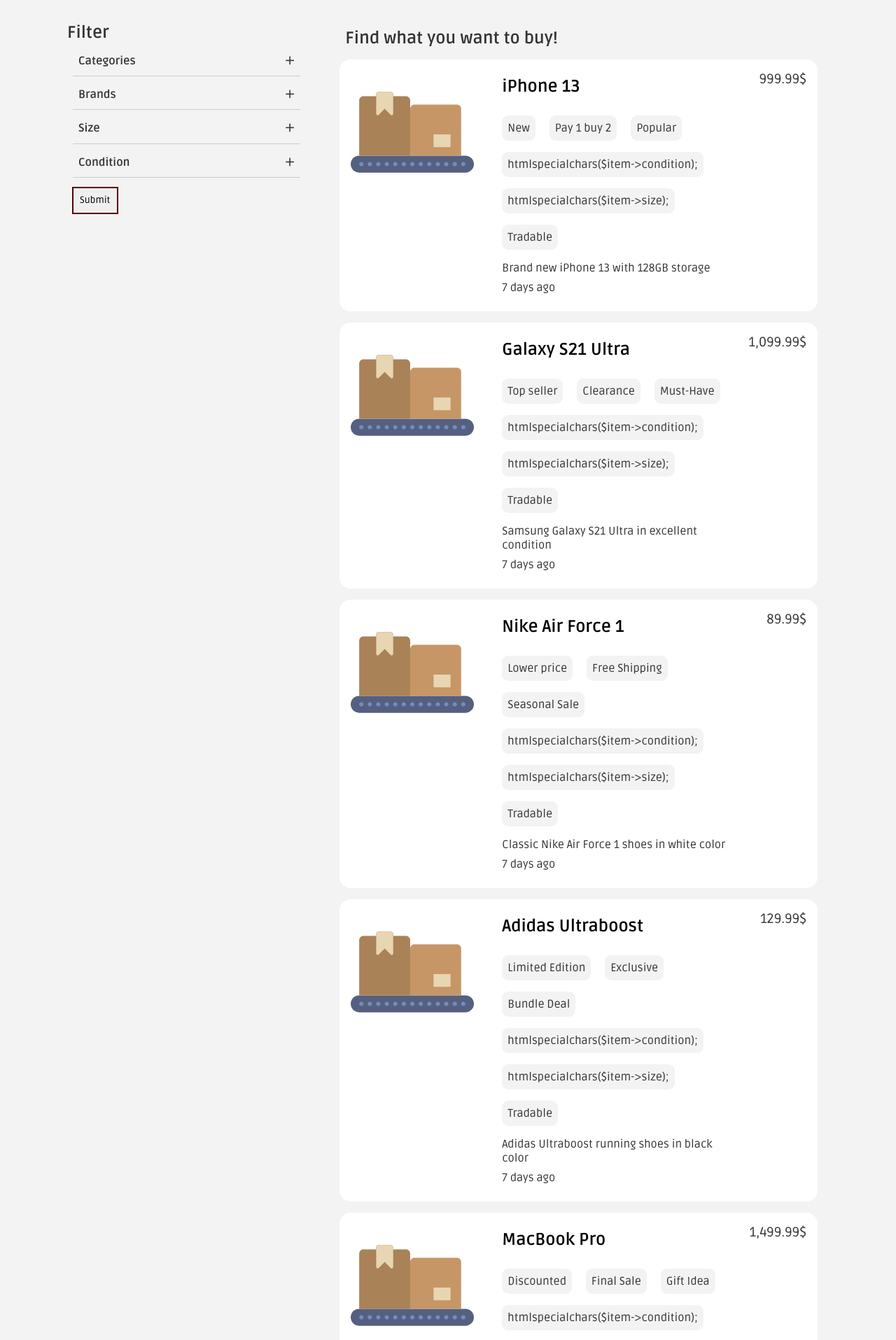
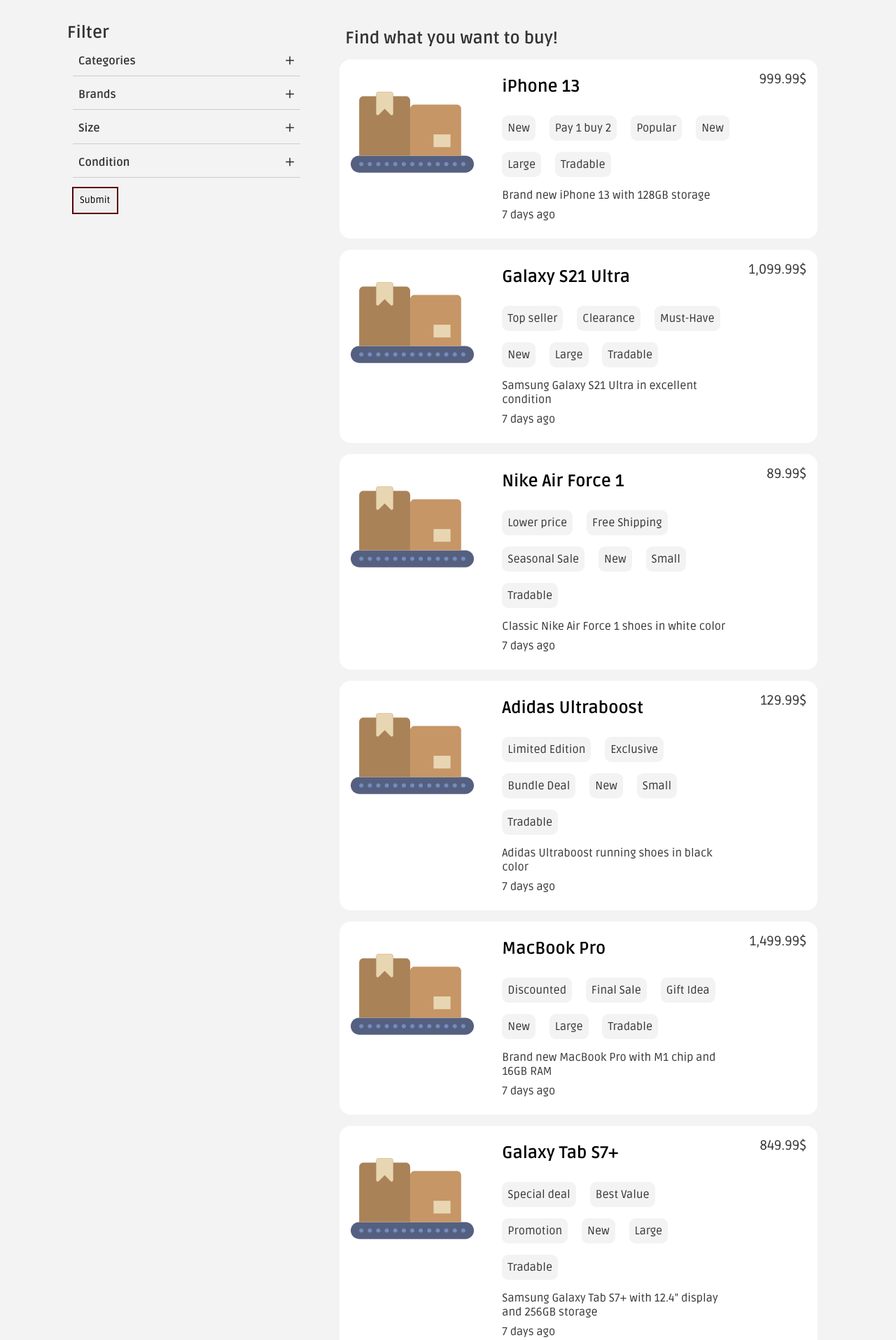
Before and after one commit to Mansur-Mustafin/LTW-Pre-Loved, a PHP site: page /pages/index.php in a window 1280 px wide. Shown: the part 148-2063 px from the top of the page at 70% size. Run offline with PHP 8.4, Linux system fonts and the light colour scheme; data comes from the database, SQL or seed files in the repository.

Commit message:
Quick FIx

```diff
--- a/database/create.sql
+++ b/database/create.sql
@@ -152,5 +152,5 @@ CREATE TABLE ItemTags (
 -- Its me :-)
 INSERT INTO Users (username, password, email, image_path, banned, admin_flag)
 VALUES
-('Mansur','$2y$10$mc3lFQMZPdD9FO7Gc.T5ful8ywIb8VVAPFNq7GNb2JEllzgiMGqrq','mansur@gmail.com','/data/profile_img/a5ec03d3e184f620948b1295a0b73a89038263f5134a0ec49083ab05331e459b.png',0,0);
+('Mansur','$2y$10$mc3lFQMZPdD9FO7Gc.T5ful8ywIb8VVAPFNq7GNb2JEllzgiMGqrq','mansur@gmail.com','/data/profile_img/a5ec03d3e184f620948b1295a0b73a89038263f5134a0ec49083ab05331e459b.png',0,0),
 ('rubem','$2y$10$mc3lFQMZPdD9FO7Gc.T5ful8ywIb8VVAPFNq7GNb2JEllzgiMGqrq','rubem@gmail.com','/data/profile_img/john_doe.jpeg',0,1);
--- a/templates/item.tpl.php
+++ b/templates/item.tpl.php
@@ -36,8 +36,8 @@ require_once(__DIR__ . '/../utils/utils.php');
                     <li><?=htmlspecialchars($tag)?></li>
                 <?php } ?>
 
-                <?php if($item->condition){?> <li>  htmlspecialchars($item->condition); </li> <?php } ?>
-                <?php if($item->size){?> <li>  htmlspecialchars($item->size); </li> <?php } ?>
+                <?php if($item->condition){?> <li>  <?=htmlspecialchars($item->condition);?> </li> <?php } ?>
+                <?php if($item->size){?> <li> <?=htmlspecialchars($item->size);?> </li> <?php } ?>
                 <?php if ($item->tradable) { ?>
                     <li>Tradable</li>
                 <?php } else { ?>
```
Also changed, not shown: data/database.db.
